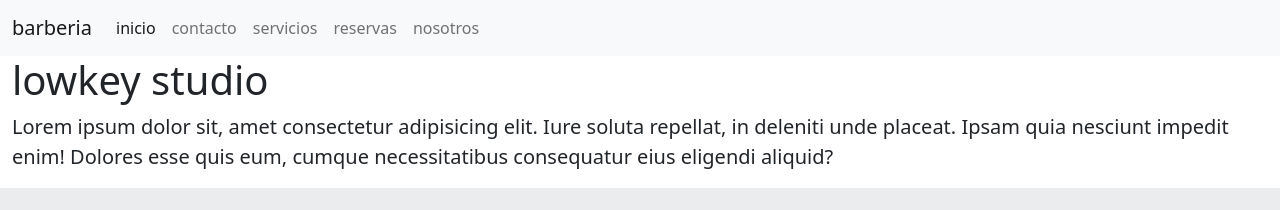
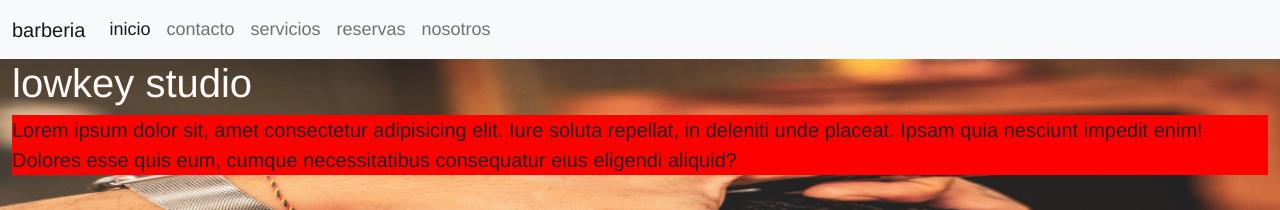
Before and after one commit to emizurdo98/ProyectofinalEmilianoCoiti-o, a website: page index.html in a window 1280 px wide. Shown: the top 210 px of the page. Drawn offline with nearby package versions, Linux system fonts and the light colour scheme; the site is published under a folder, as on GitHub Pages, so addresses that start at the root find nothing.

Commit message:
arreglo de rutas

```diff
--- a/index.html
+++ b/index.html
@@ -11,9 +11,9 @@
       integrity="sha384-rbsA2VBKQhggwzxH7pPCaAqO46MgnOM80zW1RWuH61DGLwZJEdK2Kadq2F9CUG65"
       crossorigin="anonymous"
     />
-    <link rel="stylesheet" type="text/css" href="/css/style.css" />
+    <link rel="stylesheet" type="text/css" href="css/style.css" />
     <title>inicio</title>
-    <link rel="icon" type="image/x-icon" href="/img/tijeras.png" />
+    <link rel="icon" type="image/x-icon" href="img/tijeras.png" />
   </head>
   <body>
     <nav class="navbar navbar-expand-lg bg-light">
```
Also changed, not shown: pages/contacto.html (+2 -2 lines), pages/nosotros.html (+2 -2 lines), pages/reservas.html (+2 -2 lines), pages/servicios.html (+2 -2 lines).
